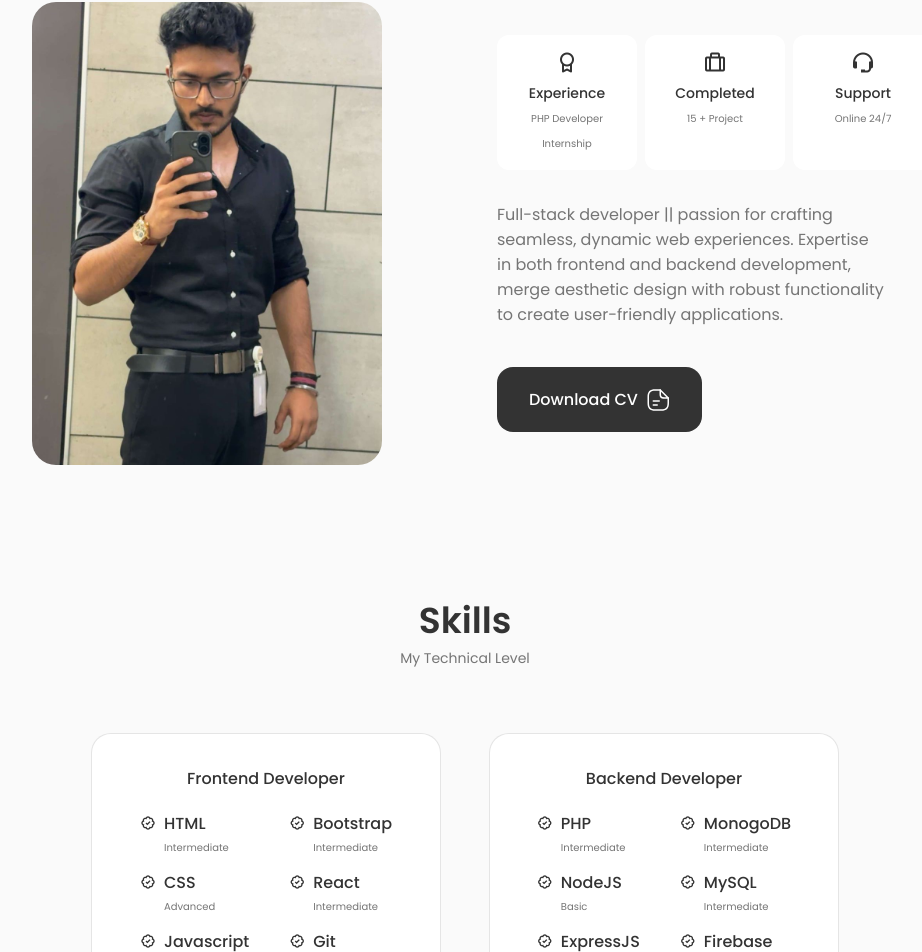
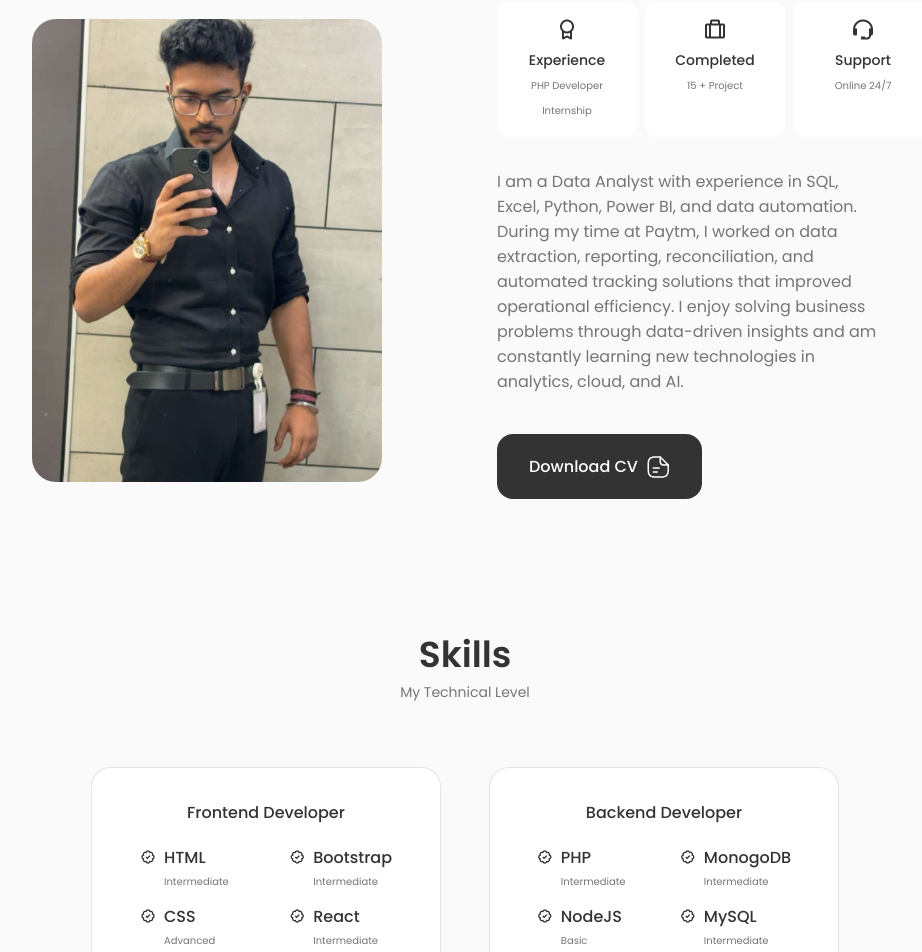
Before and after one commit to ashutosh0079/Portfolio-react, a React (Create React App) app: page / in a window 1280 px wide. Shown: the part 941-1893 px from the top of the page, without its empty margins (175-1097 px from the left). Built offline with nearby package versions, Linux system fonts and the light colour scheme.

Commit message:
Update About.jsx

```diff
--- a/src/components/about/About.jsx
+++ b/src/components/about/About.jsx
@@ -13,9 +13,12 @@ const About = () => {
             <img src={AboutImg} alt="" className="about__img" />
             <div className="about__data">
                 <Info/>
-                <p className="about__description">
-                Full-stack developer || passion for crafting seamless, dynamic web experiences. Expertise in both frontend and backend development, merge aesthetic design with robust functionality to create user-friendly applications.
-                </p>
+              <p className="about__description">
+                    I am a Data Analyst with experience in SQL, Excel, Python, Power BI, and data automation.
+                    During my time at Paytm, I worked on data extraction, reporting, reconciliation, and automated
+                    tracking solutions that improved operational efficiency. I enjoy solving business problems through
+                    data-driven insights and am constantly learning new technologies in analytics, cloud, and AI.
+              </p>
                 <a download="" href={cv} className="button button--flex">Download CV
                 <svg
                 class="button__icon"
```
